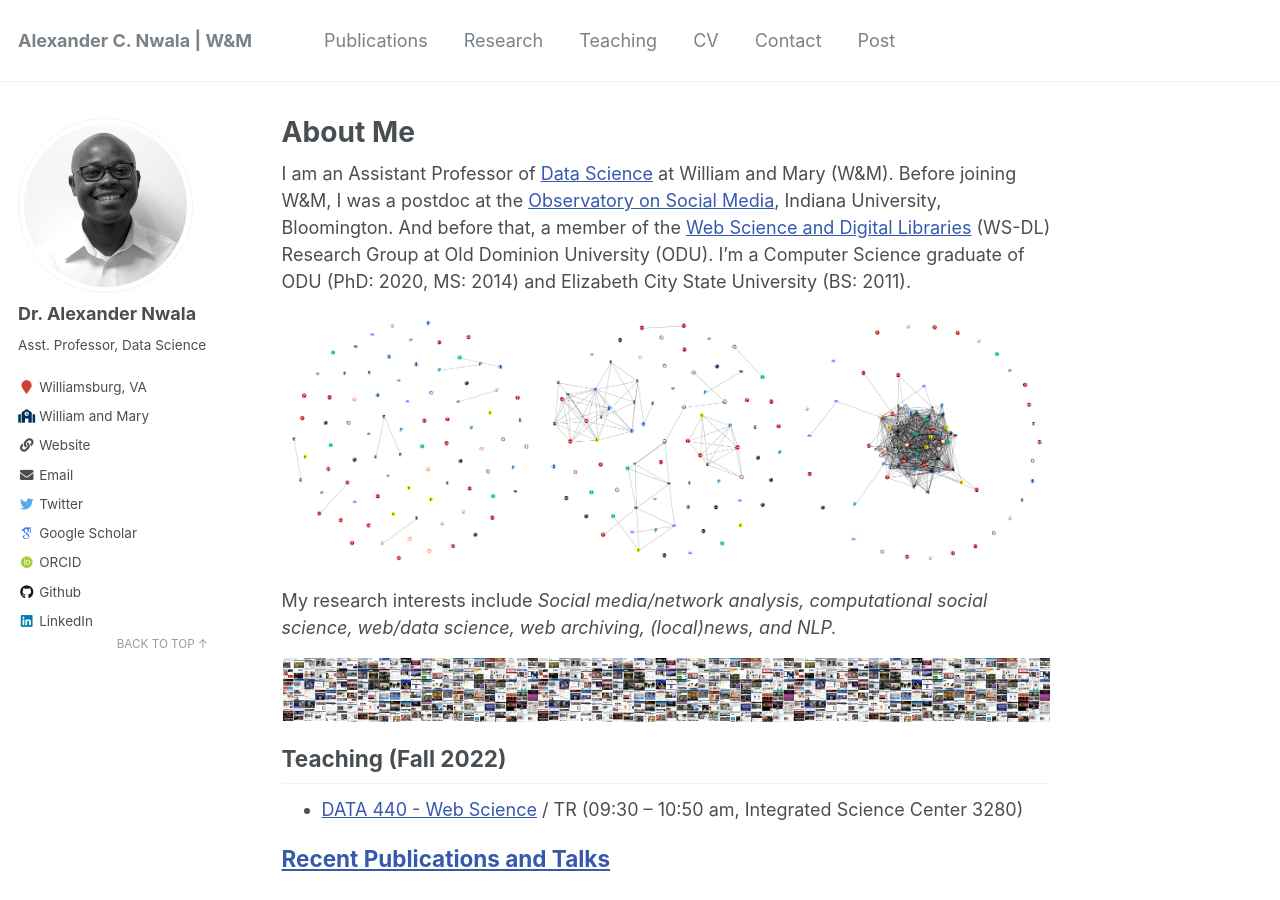
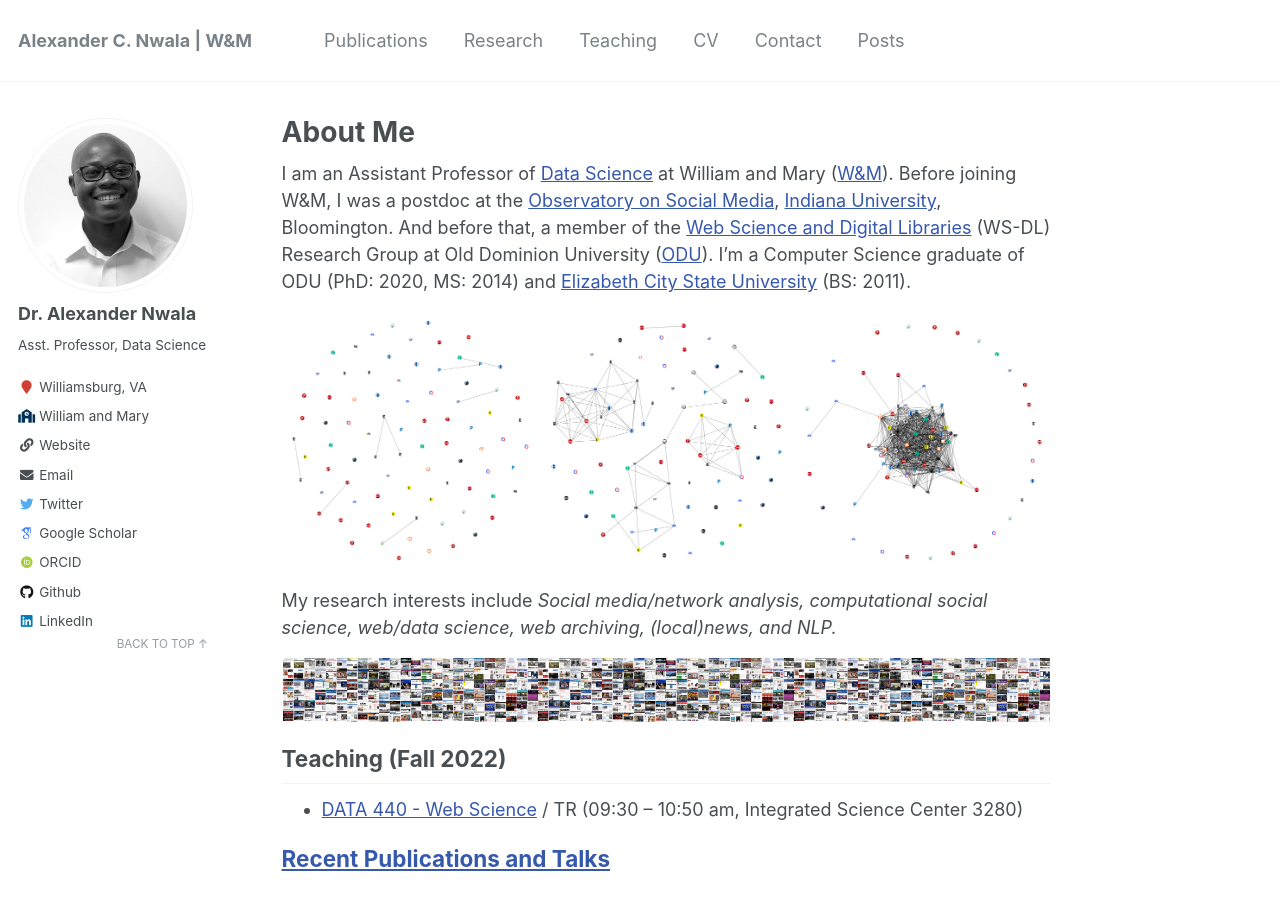
Before and after one commit to xandernwala/xandernwala.github.io, a Jekyll site: the page built from _pages/about.md, in a window 1280 px wide and 900 px high. Built offline with Jekyll 4.4.1, drawn with Linux system fonts in a browser that asks for light colours; some web fonts are replaced.

Commit message:
generic updating

```diff
--- a/_data/navigation.yml
+++ b/_data/navigation.yml
@@ -21,5 +21,5 @@ main:
   - title: "Contact"
     url: /contact/
 
-  - title: "Post"
+  - title: "Posts"
     url: /posts/
--- a/_pages/about.md
+++ b/_pages/about.md
@@ -11,7 +11,7 @@ twitter-color: "#55acee"
 github-color: "#171516"
 blogger-color: "#F37100"
 ---
-I am an Assistant Professor of [Data Science](https://www.wm.edu/as/data-science/index.php) at William and Mary (W&M). Before joining W&M, I was a postdoc at the [Observatory on Social Media](https://osome.iu.edu/), Indiana University, Bloomington. And before that, a member of the [Web Science and Digital Libraries](https://oduwsdl.github.io/) (WS-DL) Research Group at Old Dominion University (ODU). I'm a Computer Science graduate of ODU (PhD: 2020, MS: 2014) and Elizabeth City State University (BS: 2011).
+I am an Assistant Professor of [Data Science](https://www.wm.edu/as/data-science/index.php) at William and Mary ([W&M](https://www.wm.edu/)). Before joining W&M, I was a postdoc at the [Observatory on Social Media](https://osome.iu.edu/), [Indiana University](https://www.indiana.edu/), Bloomington. And before that, a member of the [Web Science and Digital Libraries](https://oduwsdl.github.io/) (WS-DL) Research Group at Old Dominion University ([ODU](https://odu.edu/)). I'm a Computer Science graduate of ODU (PhD: 2020, MS: 2014) and [Elizabeth City State University](https://www.ecsu.edu/) (BS: 2011).
 
 
 <table align="center" style="border: 1px solid white; border-collapse: collapse;">
@@ -39,63 +39,63 @@ My research interests include *Social media/network analysis, computational soci
 <table align="center" style="border: 1px solid white; border-collapse: collapse;">
   <tr>
     <td style="padding: 0.0em; border: 0px solid white;">
-      <a href="https://web.archive.org/storygraph/graphs/usa/#cursor=98&hist=1440&t=2019-03-21T16:26:25" target="_blank" title="Click me! Slow news cycle story graph">
-        <img src="/images/research/LMG0.png" alt="Slow news cycle story graph" class="img">
+      <a href="/research/" target="_blank" title="Click me! Local news collage">
+        <img src="/images/research/LMG0.png" alt="Local news collage" class="img">
       </a>
     </td>
     <td style="padding: 0.0em; border: 0px solid white;">
-      <a href="https://web.archive.org/storygraph/graphs/usa/#cursor=115&hist=1440&t=2019-11-17T19:15:38" target="_blank" title="Click me! Split attention story graph">
-        <img src="/images/research/LMG1.png" alt="Split attention story graph" class="img">
+      <a href="/research/" target="_blank" title="Click me! Local news collage">
+        <img src="/images/research/LMG1.png" alt="Local news collage" class="img">
       </a>
     </td>
     <td style="padding: 0.0em; border: 0px solid white;">
-      <a href="https://web.archive.org/storygraph/graphs/usa/#cursor=135&hist=1440&t=2019-03-24T22:32:21" target="_blank" title="Click me! Mueller report story graph">
-        <img src="/images/research/LMG2.png" alt="Mueller report story graph" class="img">
+      <a href="/research/" target="_blank" title="Click me! Local news collage">
+        <img src="/images/research/LMG2.png" alt="Local news collage" class="img">
       </a>
     </td>
     <td style="padding: 0.0em; border: 0px solid white;">
-      <a href="https://web.archive.org/storygraph/graphs/usa/#cursor=135&hist=1440&t=2019-03-24T22:32:21" target="_blank" title="Click me! Mueller report story graph">
-        <img src="/images/research/LMG3.png" alt="Mueller report story graph" class="img">
+      <a href="/research/" target="_blank" title="Click me! Local news collage">
+        <img src="/images/research/LMG3.png" alt="Local news collage" class="img">
       </a>
     </td>
     <td style="padding: 0.0em; border: 0px solid white;">
-      <a href="https://web.archive.org/storygraph/graphs/usa/#cursor=135&hist=1440&t=2019-03-24T22:32:21" target="_blank" title="Click me! Mueller report story graph">
-        <img src="/images/research/LMG0.png" alt="Mueller report story graph" class="img">
+      <a href="/research/" target="_blank" title="Click me! Local news collage">
+        <img src="/images/research/LMG0.png" alt="Local news collage" class="img">
       </a>
     </td>
     <td style="padding: 0.0em; border: 0px solid white;">
-      <a href="https://web.archive.org/storygraph/graphs/usa/#cursor=135&hist=1440&t=2019-03-24T22:32:21" target="_blank" title="Click me! Mueller report story graph">
-        <img src="/images/research/LMG1.png" alt="Mueller report story graph" class="img">
+      <a href="/research/" target="_blank" title="Click me! Local news collage">
+        <img src="/images/research/LMG1.png" alt="Local news collage" class="img">
       </a>
     </td>
     <td style="padding: 0.0em; border: 0px solid white;">
-      <a href="https://web.archive.org/storygraph/graphs/usa/#cursor=135&hist=1440&t=2019-03-24T22:32:21" target="_blank" title="Click me! Mueller report story graph">
-        <img src="/images/research/LMG2.png" alt="Mueller report story graph" class="img">
+      <a href="/research/" target="_blank" title="Click me! Local news collage">
+        <img src="/images/research/LMG2.png" alt="Local news collage" class="img">
       </a>
     </td>
     <td style="padding: 0.0em; border: 0px solid white;">
-      <a href="https://web.archive.org/storygraph/graphs/usa/#cursor=135&hist=1440&t=2019-03-24T22:32:21" target="_blank" title="Click me! Mueller report story graph">
-        <img src="/images/research/LMG3.png" alt="Mueller report story graph" class="img">
+      <a href="/research/" target="_blank" title="Click me! Local news collage">
+        <img src="/images/research/LMG3.png" alt="Local news collage" class="img">
       </a>
     </td>
     <td style="padding: 0.0em; border: 0px solid white;">
-      <a href="https://web.archive.org/storygraph/graphs/usa/#cursor=135&hist=1440&t=2019-03-24T22:32:21" target="_blank" title="Click me! Mueller report story graph">
-        <img src="/images/research/LMG0.png" alt="Mueller report story graph" class="img">
+      <a href="/research/" target="_blank" title="Click me! Local news collage">
+        <img src="/images/research/LMG0.png" alt="Local news collage" class="img">
       </a>
     </td>
     <td style="padding: 0.0em; border: 0px solid white;">
-      <a href="https://web.archive.org/storygraph/graphs/usa/#cursor=135&hist=1440&t=2019-03-24T22:32:21" target="_blank" title="Click me! Mueller report story graph">
-        <img src="/images/research/LMG1.png" alt="Mueller report story graph" class="img">
+      <a href="/research/" target="_blank" title="Click me! Local news collage">
+        <img src="/images/research/LMG1.png" alt="Local news collage" class="img">
       </a>
     </td>
     <td style="padding: 0.0em; border: 0px solid white;">
-      <a href="https://web.archive.org/storygraph/graphs/usa/#cursor=135&hist=1440&t=2019-03-24T22:32:21" target="_blank" title="Click me! Mueller report story graph">
-        <img src="/images/research/LMG2.png" alt="Mueller report story graph" class="img">
+      <a href="/research/" target="_blank" title="Click me! Local news collage">
+        <img src="/images/research/LMG2.png" alt="Local news collage" class="img">
       </a>
     </td>
     <td style="padding: 0.0em; border: 0px solid white;">
-      <a href="https://web.archive.org/storygraph/graphs/usa/#cursor=135&hist=1440&t=2019-03-24T22:32:21" target="_blank" title="Click me! Mueller report story graph">
-        <img src="/images/research/LMG3.png" alt="Mueller report story graph" class="img">
+      <a href="/research/" target="_blank" title="Click me! Local news collage">
+        <img src="/images/research/LMG3.png" alt="Local news collage" class="img">
       </a>
     </td>
 
```
Also changed, not shown: _pages/posts.html (+8 -2 lines).
